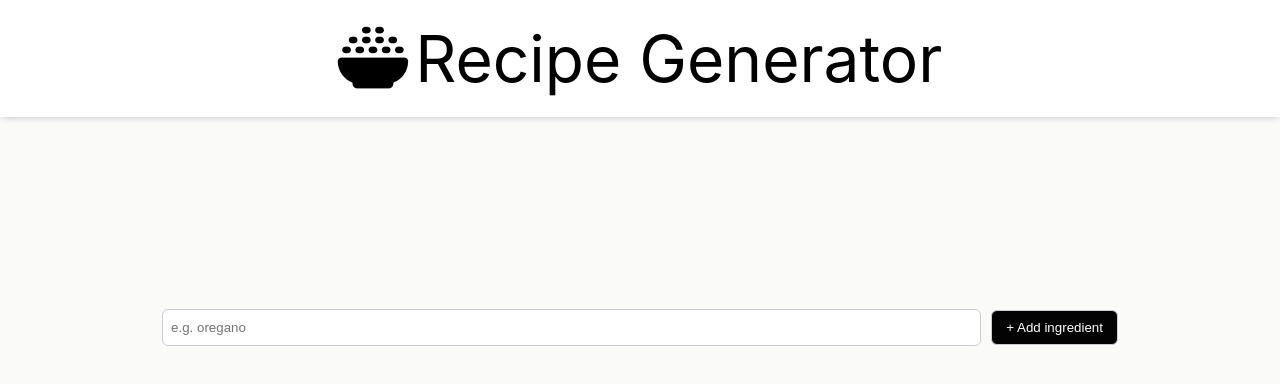
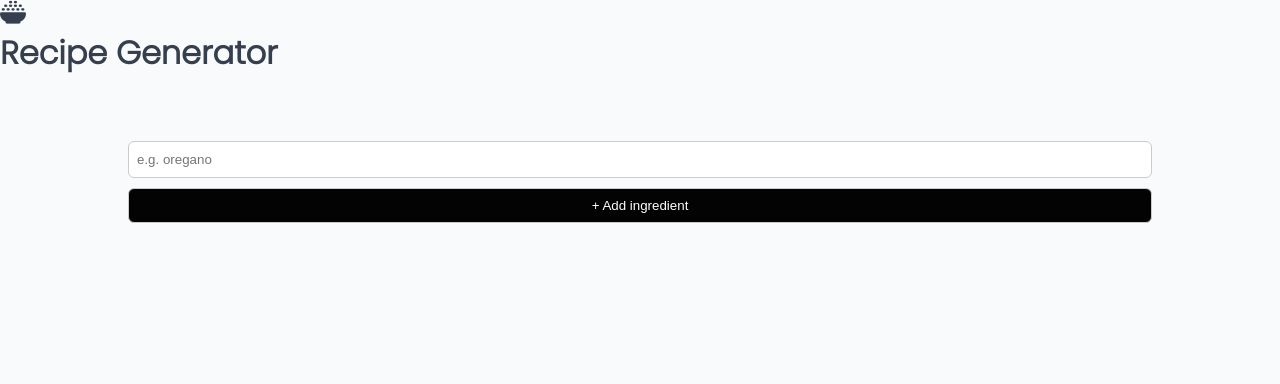
Before and after one commit to Ofarouq310/recipe-generator, a React (Vite) app: page / in a window 1280 px wide. Shown: the top 384 px of the page. Built offline with nearby package versions, Linux system fonts and the light colour scheme; what @huggingface/inference would draw is missing.

Commit message:
add desktop view media queries

```diff
--- a/src/App.css
+++ b/src/App.css
@@ -1,53 +1,162 @@
-header {
-    background: white;
-    color: black;
-    display: flex;
-    width: 100%;
-    justify-content: center;
-    align-items: center;
-    padding: 20px;
-    box-shadow:
-        0px 2px 7px -2px rgba(0, 0, 0, 0.26);
+@import url('https://fonts.googleapis.com/css2?family=Poppins:wght@300&display=swap');
+
+* {
+    margin: 0;
+    padding: 0;
+    box-sizing: border-box;
+}
+
+html {
+    scroll-behavior: smooth;
+}
+
+body {
+    font-family: 'Poppins', sans-serif;
+    background: #F9FAFB;
+    color: #353f4d;
 }
 
 h1 {
-    font-size: 5vw;
-    font-weight: 400;
-    margin-left: 7px;
+    font-weight: 900;
+}
+
+h2 {
+    font-size: 28px;
+    font-weight: 700;
+}
+
+h3, h4 {
+    font-size: 24px;
+    font-weight: 600;
 }
 
 .fa-bowl-rice {
-    font-size: 5.5vw;
+    font-size: 26px;
+}
+
+.fa-utensils {
+    font-size: 24px;
+    padding-right: 3px;
 }
 
 main {
     display: flex;
     flex-direction: column;
-    justify-content: center;
-    align-items: center;
     gap: 30px;
-    width: 100%;
-
+    width: 90%;
+    margin-top: 15%;
+    margin-inline: auto;
 }
 
+.recipes-photos {
+    min-width: 250px;
+    max-width: 500px;
+    display: grid;
+    grid-template-columns: 1fr 1fr;
+    grid-template-rows: auto;
+    grid-column-gap: 5px;
+    grid-row-gap: 5px;
+    justify-items: stretch;
+    align-items: stretch;
+    margin-inline: auto;
+}
+
+.cuisine-one {
+    width: 100%;
+    height: 100px;
+    background-image: url(/src/assets/images/0265670.jpg);
+    background-size: cover;
+    background-position: center;
+    border-radius: 7px;
+    position: relative;
+    overflow: hidden;
+}
+.cuisine-two {
+    width: 100%;
+    height: 100px;
+    background-image: url(/src/assets/images/Hot_Chocolate_Lasagna_001-2890859ae4104347b6770148e71d817b.jpg);
+    background-size: cover;
+    background-position: center;
+    border-radius: 7px;
+    position: relative;
+    overflow: hidden;
+}
+.cuisine-three {
+    width: 100%;
+    height: 100px;
+    background-image: url(/src/assets/images/quick-chicken-marsala-1801-ckl-8034795-2000-6a40f2cdfc664500973b5c9210faaa92.jpg);
+    background-size: cover;
+    background-position: center;
+    border-radius: 7px;
+    position: relative;
+    overflow: hidden;
+}
+.cuisine-four {
+    width: 100%;
+    height: 100px;
+    background-image: url(/src/assets/images/raspberry-oreo-no-bake-dessert-image-500x500.jpg);
+    background-size: cover;
+    background-position: center;
+    border-radius: 7px;
+    position: relative;
+    overflow: hidden;
+}
+
+.cuisine-one::after,
+.cuisine-two::after,
+.cuisine-three::after,
+.cuisine-four::after {
+    content: 'Recipe';
+    color: white;
+    font-size: 1rem;
+    font-weight: 700;
+    text-align: center;
+    line-height: 100px;
+    position: absolute;
+    top: 0;
+    left: 0;
+    width: 100%;
+    height: 100%;
+    background-color: rgba(0, 0, 0, 0.5);
+    opacity: 0;
+    transition: opacity 0.2s ease-in-out;
+    border-radius: 7px;
+}
+.cuisine-one::after {
+    content: 'Pick';
+}
+.cuisine-two::after {
+    content: 'Ingredients';
+}
+.cuisine-three::after {
+    content: 'Get';
+}
+
+.cuisine-one:hover::after,
+.cuisine-two:hover::after,
+.cuisine-three:hover::after,
+.cuisine-four:hover::after {
+    opacity: 1;
+}
+
+
 form {
-    width: 80%;
     display: flex;
+    align-items: center;
     justify-content: center;
-    align-items: center;
     flex-wrap: wrap;
     gap: 10px;
-    margin-top: 15%;
 }
 
 form>input {
-    width: 80%;
+    width: 100%;
     padding: 10px 8px;
     border-radius: 6px;
     border: 1px solid #ccc;
 }
 
 form>button {
+    width:190%;
     padding: 9px 14px;
     border-radius: 6px;
     border: 1px solid #ccc;
@@ -60,9 +169,6 @@ form>button {
     display: flex;
     flex-direction: column;
     gap: 15px;
-    width: 80%;
-    margin-inline: auto;
-
     ul {
         display: flex;
         flex-direction: column;
@@ -106,9 +212,41 @@ form>button {
     display: flex;
     flex-direction: column;
     gap: 15px;
-    width: 80%;
     margin-inline: auto;
     margin-bottom: 5%;
     color: #475467;
     line-height: 28px;
 }
+
+@media screen and (min-width: 768px) {
+
+    main {
+        width: 80%;
+        margin-top: 5%;
+    }
+
+    .recipes-photos {
+        min-width: 100%;
+        grid-template-columns: 1fr;
+        grid-template-rows: 1fr 1fr 1fr 1fr;
+    }
+    .cuisine-one {
+        width: 100%;
+    }
+
+    .cuisine-one:hover,
+    .cuisine-two:hover,
+    .cuisine-three:hover,
+    .cuisine-four:hover {
+        transform: scale(1.02);
+        transition: transform 0.2s ease-in-out;
+    }
+
+    .cuisine-one::after,
+    .cuisine-two::after,
+    .cuisine-three::after,
+    .cuisine-four::after {
+        font-size: 2rem;
+    }
+
+}
```
